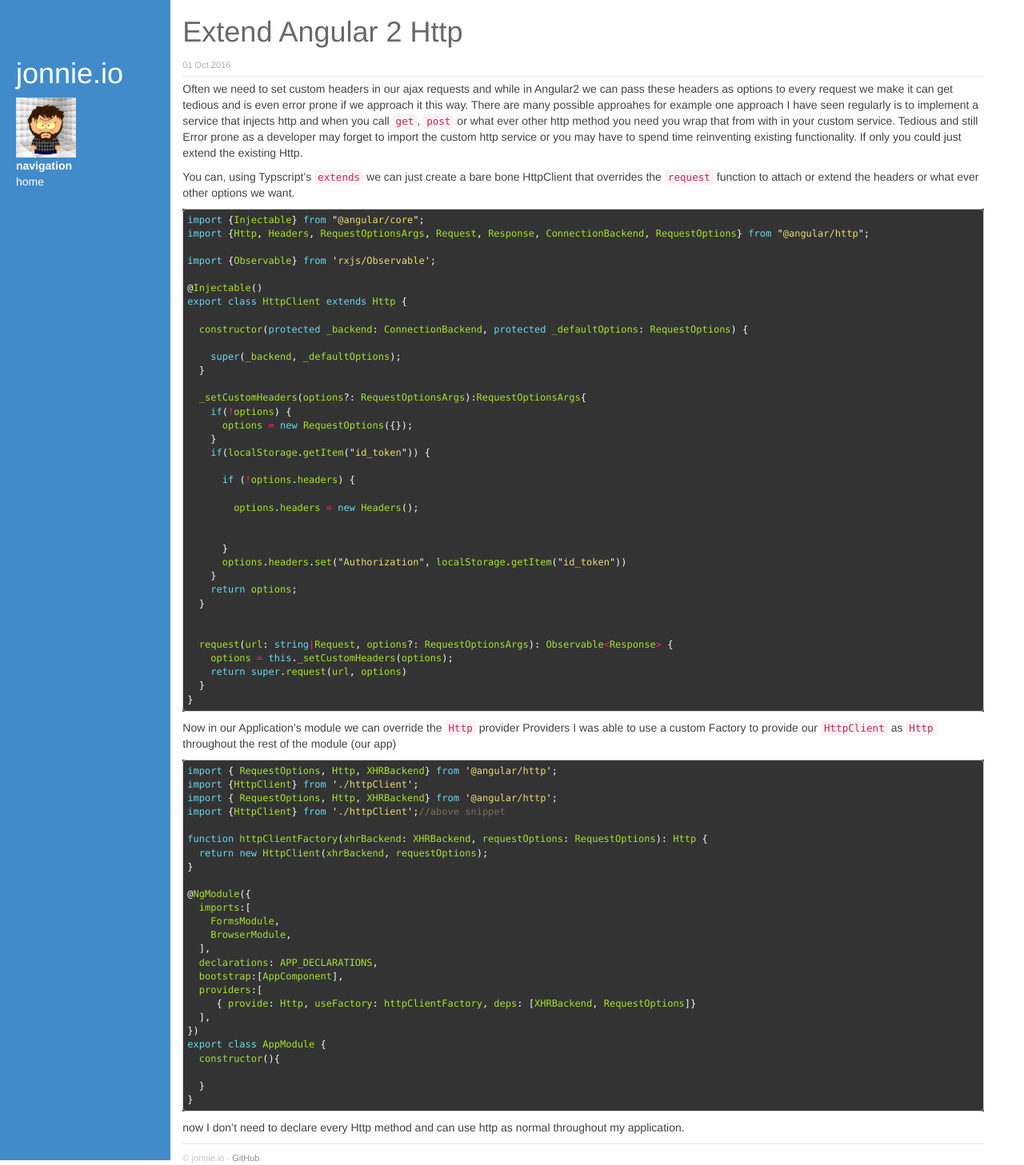
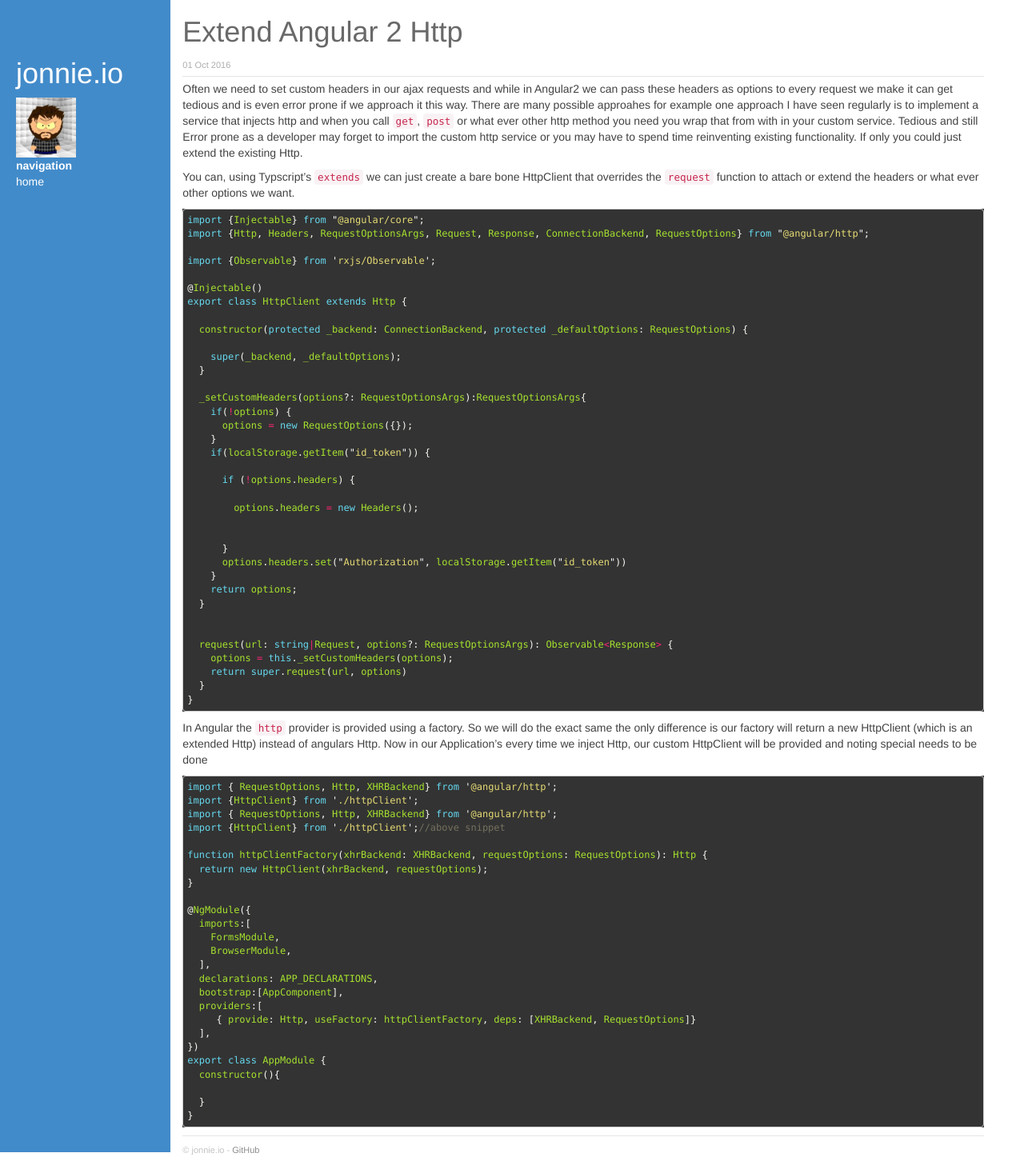
Before and after one commit to jonniedarko/blog, a Jekyll site: the page built from _posts/2016-12-01--Extend-Angular2-Http-module.md, in a window 1280 px wide. Shown: the whole page at 80% size. Built offline with Jekyll 4.4.1, drawn with Linux system fonts in a browser that asks for light colours; nearby versions of some CDN libraries; library files that are not in the unit come from our copies; Markdown is read by kramdown in place of the engine named in the settings.

Commit message:
Update 2016-12-01--Extend-Angular2-Http-module.md

````diff
--- a/_posts/2016-12-01--Extend-Angular2-Http-module.md
+++ b/_posts/2016-12-01--Extend-Angular2-Http-module.md
@@ -52,9 +52,8 @@ export class HttpClient extends Http {
   }
 }
 ```
-
-Now in our Application's module we can override the `Http` provider Providers I was able to use a custom Factory to provide
-our `HttpClient` as `Http` throughout the rest of the module (our app)
+In Angular the `http` provider is provided using a factory. So we will do the exact same the only difference is our factory will return a new HttpClient (which is an extended Http) instead of angulars Http.
+Now in our Application's every time we inject Http, our custom HttpClient will be provided and noting special needs to be done
 
 ```ts
 import { RequestOptions, Http, XHRBackend} from '@angular/http';
@@ -83,4 +82,3 @@ export class AppModule {
   }
 }
 ```
-now I don't need to declare every Http method and can use http as normal throughout my application.
````
